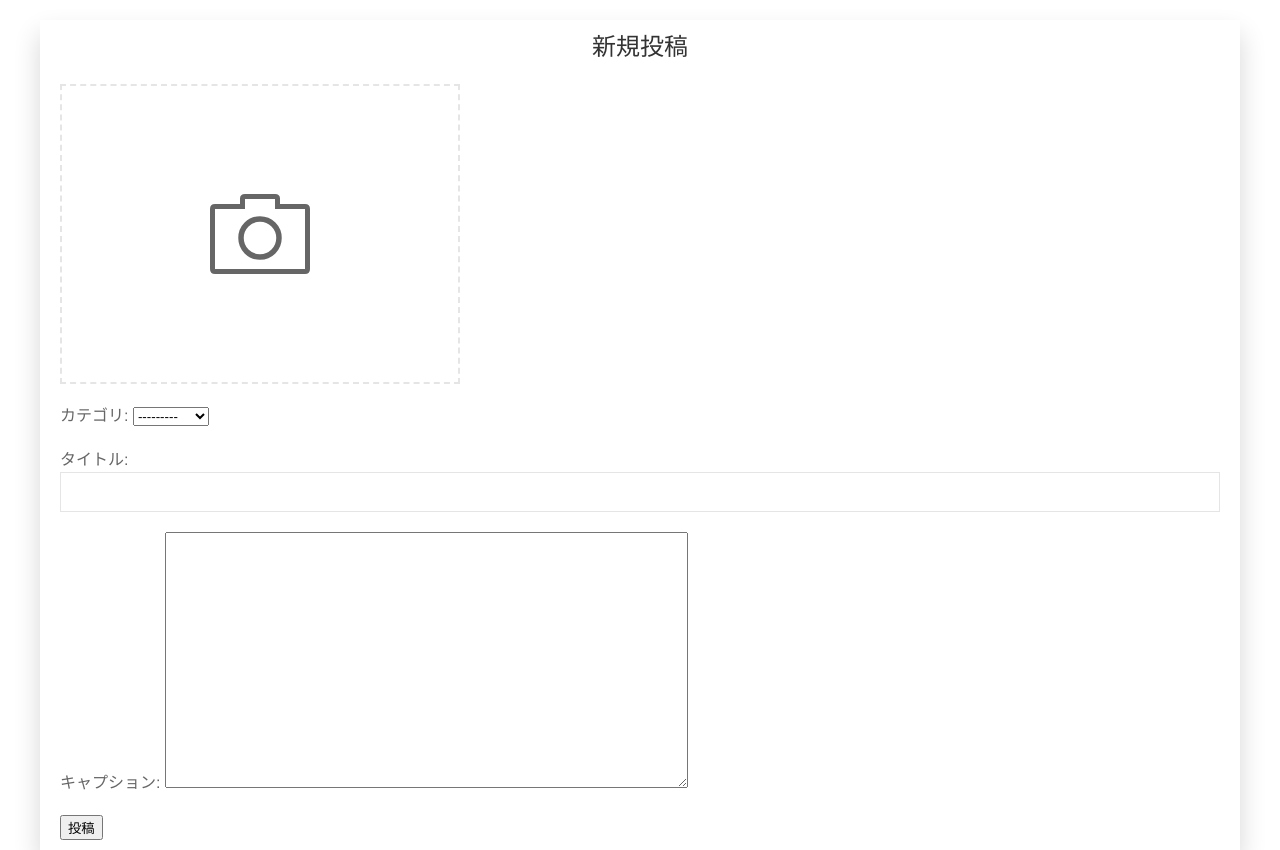
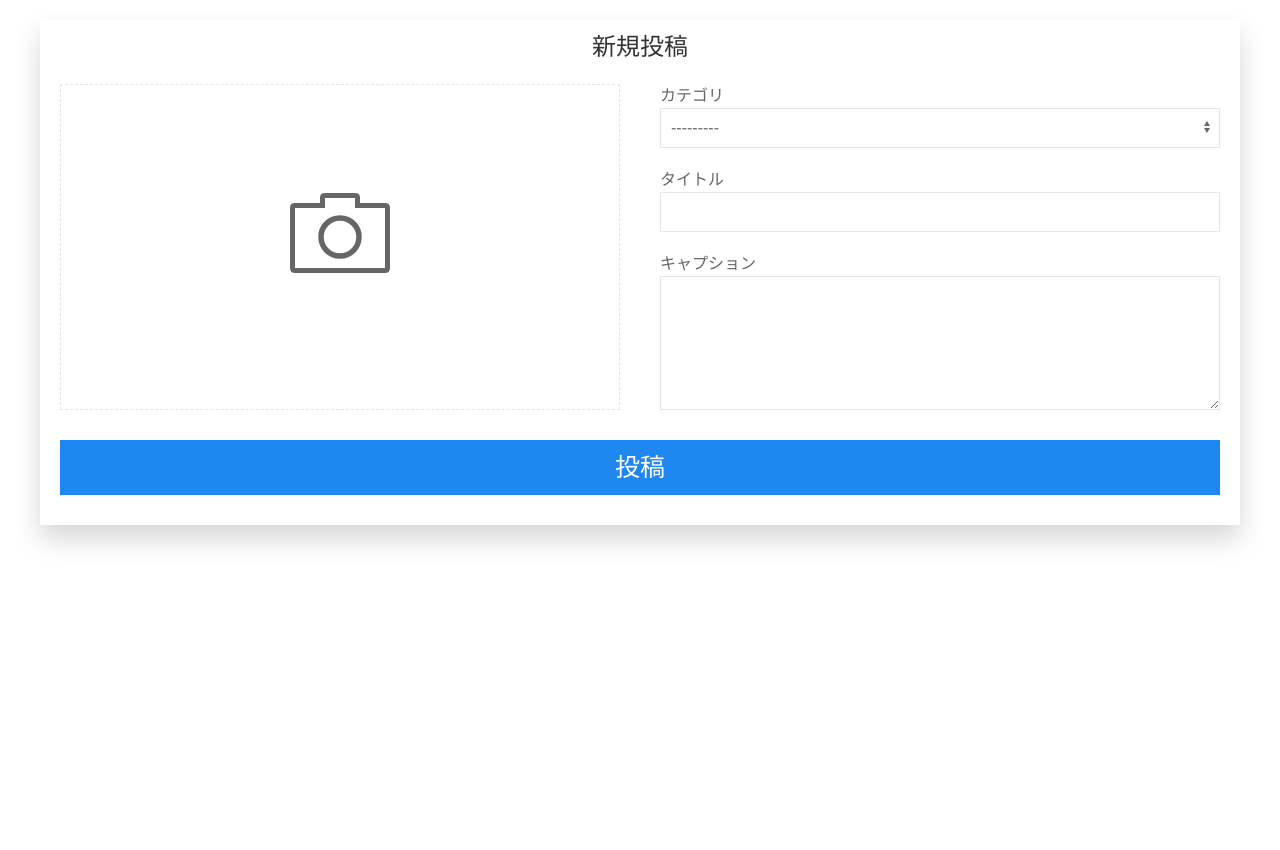
Before and after one commit to taki-21/doboku-post, a Django app: page /create/ in a window 1280 px wide. Shown: the part 88-938 px from the top of the page. After the commit the page ends 633 px from the top, so only its background shows below. Run offline with Django 3.2, Linux system fonts and the light colour scheme; data comes from the database, SQL or seed files in the repository; parts of the project's set-up code (start-up, migrations or seed data) failed here and were passed over; some libraries are stand-ins or nearby versions.

Commit message:
Update: 新規投稿フォームのレイアウト調整#37

```diff
--- a/sns/views.py
+++ b/sns/views.py
@@ -91,7 +91,7 @@ def form_view(request):
             return redirect('sns:index')
     else:
         form = forms.PostForm()
-    return render(request, 'sns/form_view.html', {'form': form})
+    return render(request, 'sns/post_form.html', {'form': form})
 
 
 class MyPage(generic.TemplateView):
@@ -131,7 +131,7 @@ def post_edit(request, post_pk):
         'form': form,
         'post': post,
     }
-    return render(request, 'sns/form_view.html', context)
+    return render(request, 'sns/post_form.html', context)
 
 
 @login_required
--- a/static/css/style.css
+++ b/static/css/style.css
@@ -304,13 +304,15 @@ p{
 
 /* 新規投稿フォーム */
 .uk-placeholder {
-    margin-bottom: 20px;
+    height: 100%;
     padding: 30px 30px;
     background: 0 0;
-    width: 400px;
-    height: 300px;
-    border: 2px dashed #e5e5e5;
+    border: 1px dashed #e5e5e5;
 }
 .camera-icon{
     line-height: 236px;
 }
+.post-button{
+    margin-top: 10px;
+    font-size: 25px;
+}
--- a/templates/sns/form_view.html
+++ b/templates/sns/post_form.html
@@ -4,36 +4,45 @@
 {% block content %}
     <div class="uk-width-1-1">
         <div class="uk-container">
-            <div class="uk-grid-margin uk-grid uk-grid-stack" uk-grid>
+            <div class="uk-grid-margin uk-grid-stack">
                 <div class="uk-width-1-1@m">
-                    <div class="uk-margin uk-width-2X-Large uk-margin-auto uk-card uk-card-default uk-card-body uk-box-shadow-large">
+                    <div class="uk-margin uk-margin-auto uk-card uk-card-default uk-card-body uk-box-shadow-large"
+                    >
                         <h2 class="uk-card-title uk-text-center">新規投稿</h2>
-                        <form method="post"
-                              enctype="multipart/form-data">{% csrf_token %}
-                                <div class="js-upload uk-placeholder uk-text-center upload">
-                                    <div class="camera-icon" uk-icon="icon: camera; ratio: 5"></div>
+                        <form method="post" enctype="multipart/form-data">{% csrf_token %}
+                            <div uk-grid>
+                                <div class="uk-width-1-2">
+                                    <div class="js-upload uk-placeholder uk-text-center">
+                                        <div class="camera-icon"
+                                             uk-icon="icon: camera; ratio: 5"></div>
                                     </div>
-                                <progress id="js-progressbar" class="uk-progress"
-                                          value="0" max="100" hidden></progress>
+{#                                    <progress id="js-progressbar"#}
+{#                                              class="uk-progress"#}
+{#                                              value="0" max="100"#}
+{#                                              hidden></progress>#}
+                                </div>
+                                <div class="uk-width-1-2">
                                     <div class="uk-margin">
                                         <div class="uk-inline uk-width-1-1">
-                                    <label for="{{ form.category.id_for_label }}">カテゴリ:</label>
-                                    {{ form.category }}
+                                            <label for="{{ form.category.id_for_label }}">カテゴリ</label>
+                                            {{ form.category|attr:"class:uk-select" }}
                                             {{ form.category.errors }}
                                         </div>
                                     </div>
                                     <div class="uk-margin">
                                         <div class="uk-inline uk-width-1-1">
-                                    <label for="{{ form.title.id_for_label }}">タイトル:</label>
+                                            <label for="{{ form.title.id_for_label }}">タイトル</label>
                                             {{ form.title|attr:"class:uk-input" }}
                                             {{ form.title.errors }}
                                         </div>
                                     </div>
                                     <div class="uk-margin">
                                         <div class="uk-inline uk-width-1-1">
-                                    <label for="{{ form.content.id_for_label }}">キャプション:</label>
-                                    {{ form.content|attr:"class:uk-form-large" }}
+                                            <label for="{{ form.content.id_for_label }}">キャプション</label>
+                                            {{ form.content|attr:"class:uk-textarea"|attr:"rows: 5" }}
                                             {{ form.content.errors }}
+                                        </div>
+                                    </div>
                                 </div>
                             </div>
                             <script>
@@ -96,9 +105,16 @@
                                 });
 
                             </script>
-                            <button type="submit" class="submit">投稿</button>
+                            <div class="uk-margin">
+                                <button class="uk-button uk-button-primary uk-button-large uk-width-1-1 post-button"
+                                        type="submit">
+                                    投稿
+                                </button>
+                            </div>
                         </form>
                     </div>
+
+                    {#                            <button type="submit" class="submit">投稿</button>#}
                 </div>
             </div>
         </div>
```
Lines whose indentation alone changed are shown as unchanged.
